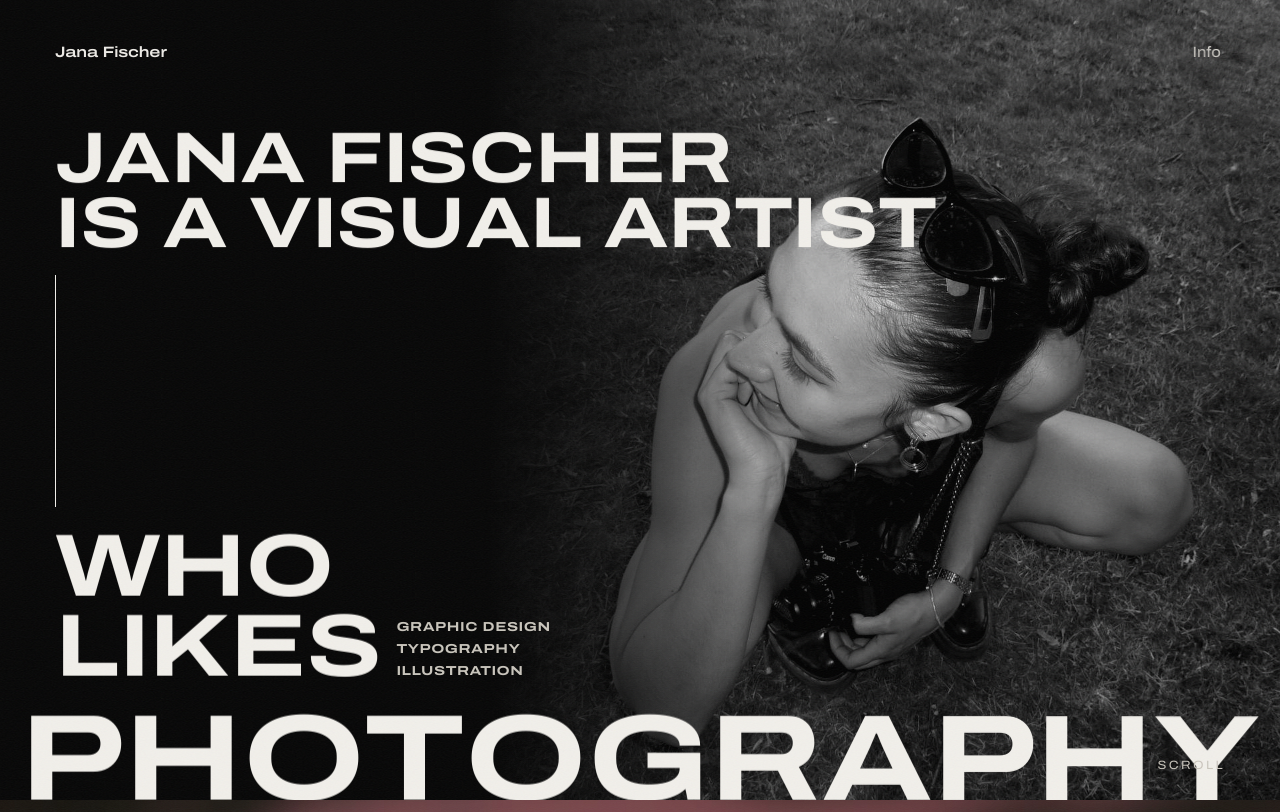
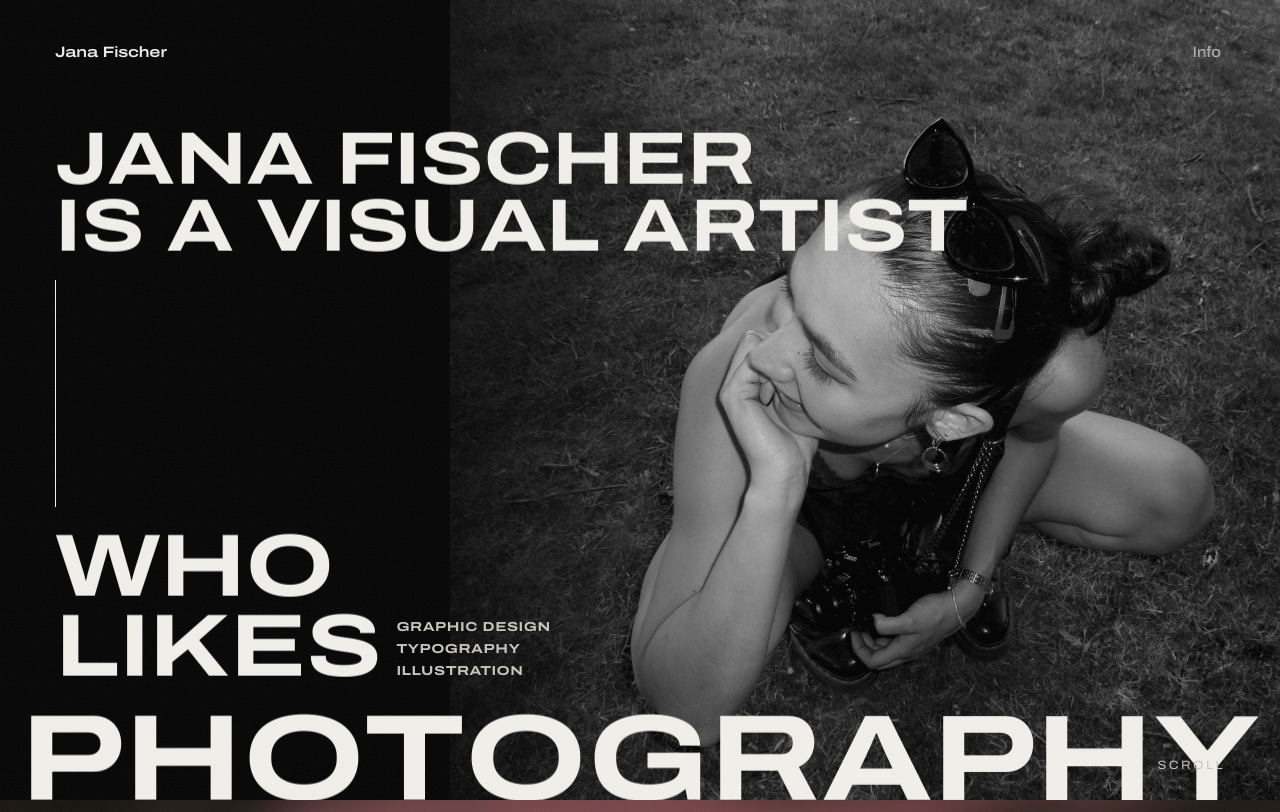
Before and after one commit to janajanan1123/jana-fischer-portfolio, a plain HTML site: page jana-website/index.html in a window 1280 px wide. Shown: the top 812 px of the page. Drawn offline with Linux system fonts and the light colour scheme; animation ran at ten frames a second.

Commit message:
Adjust hero image positioning and styling

```diff
--- a/jana-website/index.html
+++ b/jana-website/index.html
@@ -47,7 +47,7 @@ img{display:block;max-width:100%}
 
 /* hero */
 .hero{position:relative;height:var(--svh);min-height:620px;overflow:hidden}
-.hero-img{position:absolute;inset:0;left:38%}
+.hero-img{position:absolute;inset:0;left:28%}
 .hero-img canvas,.hero-img .slide{position:absolute;inset:0;width:100%;height:100%}
 .hero-img .slide{object-fit:cover;opacity:0;transition:opacity 1s}
 .hero-img .slide.on{opacity:1}
@@ -58,7 +58,7 @@ img{display:block;max-width:100%}
 .likes-list button span{display:block}
 .giant{pointer-events:none}
 .hero-img::before{content:"";position:absolute;inset:0;z-index:1;background:linear-gradient(90deg,var(--bg) 0%,rgba(5,5,5,.6) 18%,rgba(5,5,5,0) 40%)}
-.hero-head{position:absolute;left:var(--pad);top:16vh;z-index:3;font-size:clamp(36px,5.6vw,82px);line-height:.86}
+.hero-head{position:absolute;left:var(--pad);top:16vh;z-index:3;font-size:calc(clamp(40px,6.9vw,100px) * var(--head-scale,1));line-height:.86}
 .hero-rule{position:absolute;left:var(--pad);top:calc(16vh + clamp(40px,6.9vw,100px)*1.9);height:34vh;width:1px;background:var(--fg);transform-origin:top;z-index:3}
 .hero-likes{position:absolute;left:var(--pad);bottom:calc(var(--giant-ink,30vh) + 3.5vh);z-index:3;display:flex;align-items:flex-end;gap:16px}
 .hero-likes h2{font-size:clamp(40px,6.9vw,100px);line-height:.86;font-weight:700}
@@ -398,7 +398,7 @@ img{display:block;max-width:100%}
 
   /* ---------- themes ---------- */
   var THEMES = [
-    { id:'photo', label:'Photography', word:'PHOTOGRAPHY', img:0, pos:[0.45,0.45], grade:[1.0,1.12,0.82],
+    { id:'photo', label:'Photography', word:'PHOTOGRAPHY', img:0, pos:[0.45,0.45], shift:0.1, headScale:0.84, grade:[1.0,1.12,0.82],
       head:{ fontFamily:'Archivo, sans-serif', fontStretch:'125%', fontWeight:'700', fontStyle:'normal', textTransform:'uppercase', letterSpacing:'-0.01em' },
       giant:{ fontFamily:'Archivo, sans-serif', fontStretch:'125%', fontWeight:'700', fontStyle:'normal', textTransform:'uppercase', letterSpacing:'-0.01em' } },
     { id:'graphic', label:'Graphic design', word:'GRAPHIC DESIGN', img:1, pos:[0.5,0.3], grade:[0.0,1.06,0.86],
@@ -430,6 +430,7 @@ img{display:block;max-width:100%}
 
   function applyStyle(els, st){ els.forEach(function(el){ for (var k in st) el.style[k] = st[k]; }); }
   function applyTheme(t){
+    document.querySelector('.hero-head').style.setProperty('--head-scale', window.innerWidth > 760 ? (t.headScale || 1) : 1);
     applyStyle(document.querySelectorAll('.t-head'), t.head);
     applyStyle([document.querySelector('.t-giant')], t.giant);
   }
@@ -541,7 +542,7 @@ img{display:block;max-width:100%}
     var vs = 'attribute vec2 a;varying vec2 v;void main(){v=a*.5+.5;v.y=1.-v.y;gl_Position=vec4(a,0.,1.);}';
     var fs = [
       'precision mediump float;varying vec2 v;',
-      'uniform sampler2D t0,t1;uniform float p,ca,ia0,ia1,time;uniform vec2 pos0,pos1;uniform vec3 g0,g1;',
+      'uniform sampler2D t0,t1;uniform float p,ca,ia0,ia1,time,sh0,sh1;uniform vec2 pos0,pos1;uniform vec3 g0,g1;',
       'float h(vec2 q){return fract(sin(dot(q,vec2(127.1,311.7)))*43758.5453);}',
       'float n(vec2 q){vec2 i=floor(q),f=fract(q);f=f*f*(3.-2.*f);return mix(mix(h(i),h(i+vec2(1,0)),f.x),mix(h(i+vec2(0,1)),h(i+vec2(1,1)),f.x),f.y);}',
       'float fbm(vec2 q){float s=0.,a=.5;for(int i=0;i<4;i++){s+=a*n(q);q*=2.1;a*=.5;}return s;}',
@@ -553,8 +554,9 @@ img{display:block;max-width:100%}
       ' float m=smoothstep(edge-.15,edge+.15,1.-N*.7-v.x*.3);',
       ' m=1.-m;',
       ' vec2 d=vec2(N-.5,N-.5)*.35;',
-      ' vec3 A=grade(texture2D(t0,cover(v+d*p,ia0,pos0)).rgb,g0);',
-      ' vec3 B=grade(texture2D(t1,cover(v-d*(1.-p),ia1,pos1)).rgb,g1);',
+      ' vec2 qa=v+d*p; qa.x-=sh0; vec2 qb=v-d*(1.-p); qb.x-=sh1;',
+      ' vec3 A=qa.x<0.?vec3(.02):grade(texture2D(t0,cover(qa,ia0,pos0)).rgb,g0);',
+      ' vec3 B=qb.x<0.?vec3(.02):grade(texture2D(t1,cover(qb,ia1,pos1)).rgb,g1);',
       ' gl_FragColor=vec4(mix(A,B,m),1.);',
       '}'].join('\n');
     function sh(type, src){ var o = gl.createShader(type); gl.shaderSource(o, src); gl.compileShader(o); if(!gl.getShaderParameter(o, gl.COMPILE_STATUS)) throw gl.getShaderInfoLog(o); return o; }
@@ -564,7 +566,7 @@ img{display:block;max-width:100%}
     var buf = gl.createBuffer(); gl.bindBuffer(gl.ARRAY_BUFFER, buf);
     gl.bufferData(gl.ARRAY_BUFFER, new Float32Array([-1,-1,1,-1,-1,1,1,1]), gl.STATIC_DRAW);
     var loc = gl.getAttribLocation(prog, 'a'); gl.enableVertexAttribArray(loc); gl.vertexAttribPointer(loc, 2, gl.FLOAT, false, 0, 0);
-    var U = {}; ['t0','t1','p','ca','ia0','ia1','time','pos0','pos1','g0','g1'].forEach(function(k){ U[k] = gl.getUniformLocation(prog, k); });
+    var U = {}; ['t0','t1','p','ca','ia0','ia1','time','sh0','sh1','pos0','pos1','g0','g1'].forEach(function(k){ U[k] = gl.getUniformLocation(prog, k); });
     gl.uniform1i(U.t0, 0); gl.uniform1i(U.t1, 1);
     var tex = [], aspect = [];
     var state = { a:0, b:0, p:0 };
@@ -598,6 +600,7 @@ img{display:block;max-width:100%}
       gl.uniform1f(U.ia0, aspect[state.a]); gl.uniform1f(U.ia1, aspect[state.b]);
       gl.uniform1f(U.time, performance.now() / 1000);
       gl.uniform2f(U.pos0, ta.pos[0], ta.pos[1]); gl.uniform2f(U.pos1, tb.pos[0], tb.pos[1]);
+      var mob = window.innerWidth <= 760; gl.uniform1f(U.sh0, mob ? 0 : (ta.shift || 0)); gl.uniform1f(U.sh1, mob ? 0 : (tb.shift || 0));
       gl.uniform3f(U.g0, ta.grade[0], ta.grade[1], ta.grade[2]); gl.uniform3f(U.g1, tb.grade[0], tb.grade[1], tb.grade[2]);
       gl.drawArrays(gl.TRIANGLE_STRIP, 0, 4);
     }
```
